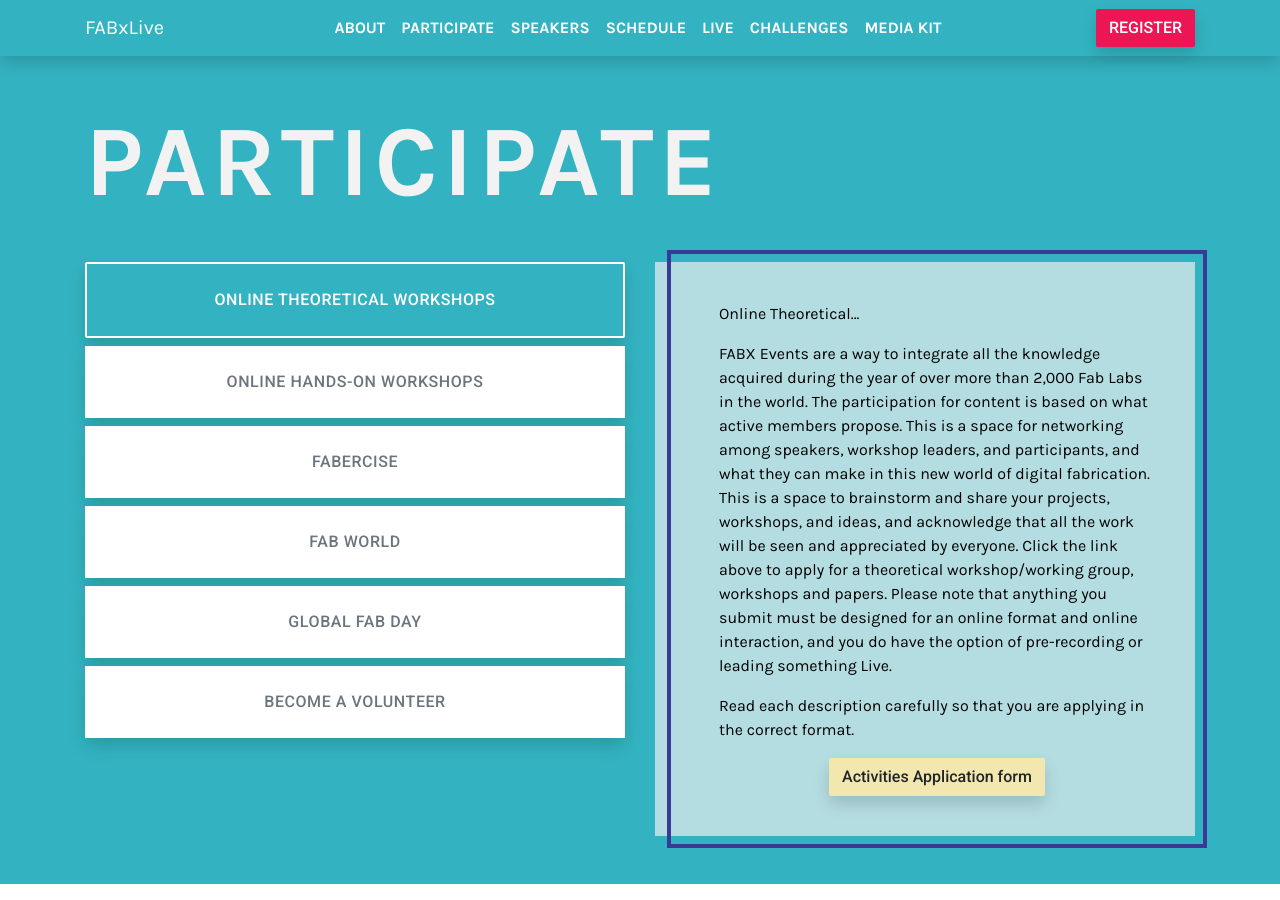
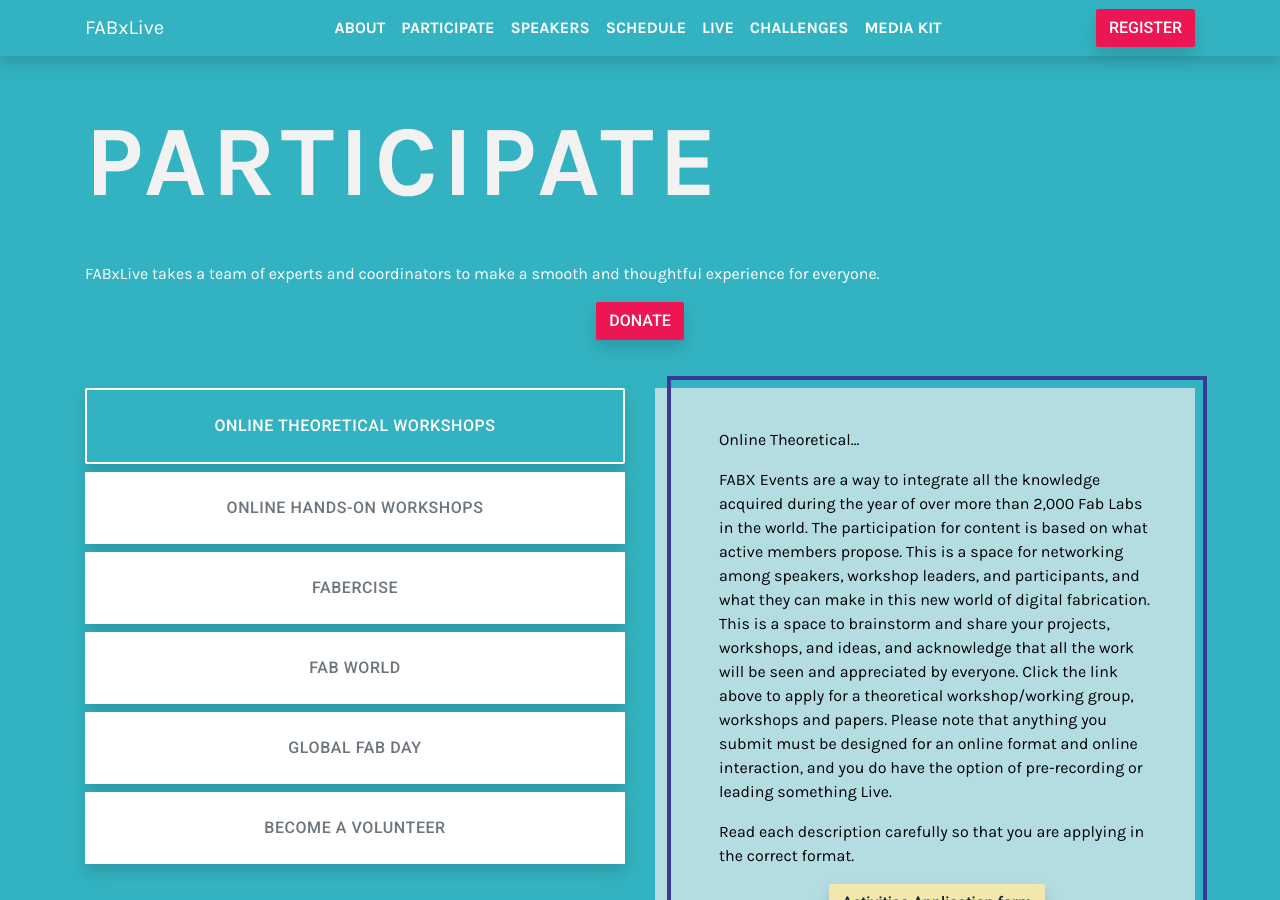
Before and after one commit to fabfoundation/fabxlive2020, a Jekyll site: the page built from index.html, in a window 1280 px wide and 900 px high, scrolled down 2136 px. Built offline with Jekyll 4.4.1, drawn with Linux system fonts in a browser that asks for light colours; nearby versions of some CDN libraries.

Commit message:
Add Donate button nr 2

```diff
--- a/index.html
+++ b/index.html
@@ -134,6 +134,13 @@
 <section class="bg-cyan text-white py-5" id="participate">
   <div class="container">
     <h1>PARTICIPATE</h1>
+    <p>
+    FABxLive takes a team of experts and coordinators to make a smooth and thoughtful experience for everyone.
+    </p>
+    <div class="text-center mb-5">
+      <a class="btn bg-red shadow" href="https://www.paypal.com/cgi-bin/webscr?cmd=_s-xclick&hosted_button_id=34FLFMHL4ACB6&source=url" target="_blank">DONATE</a>
+    </div>
+
     <article class="row">
       <div class="col-lg-6 mb-3">
         <div class="text-center font-roboto nav flex-column">
```
